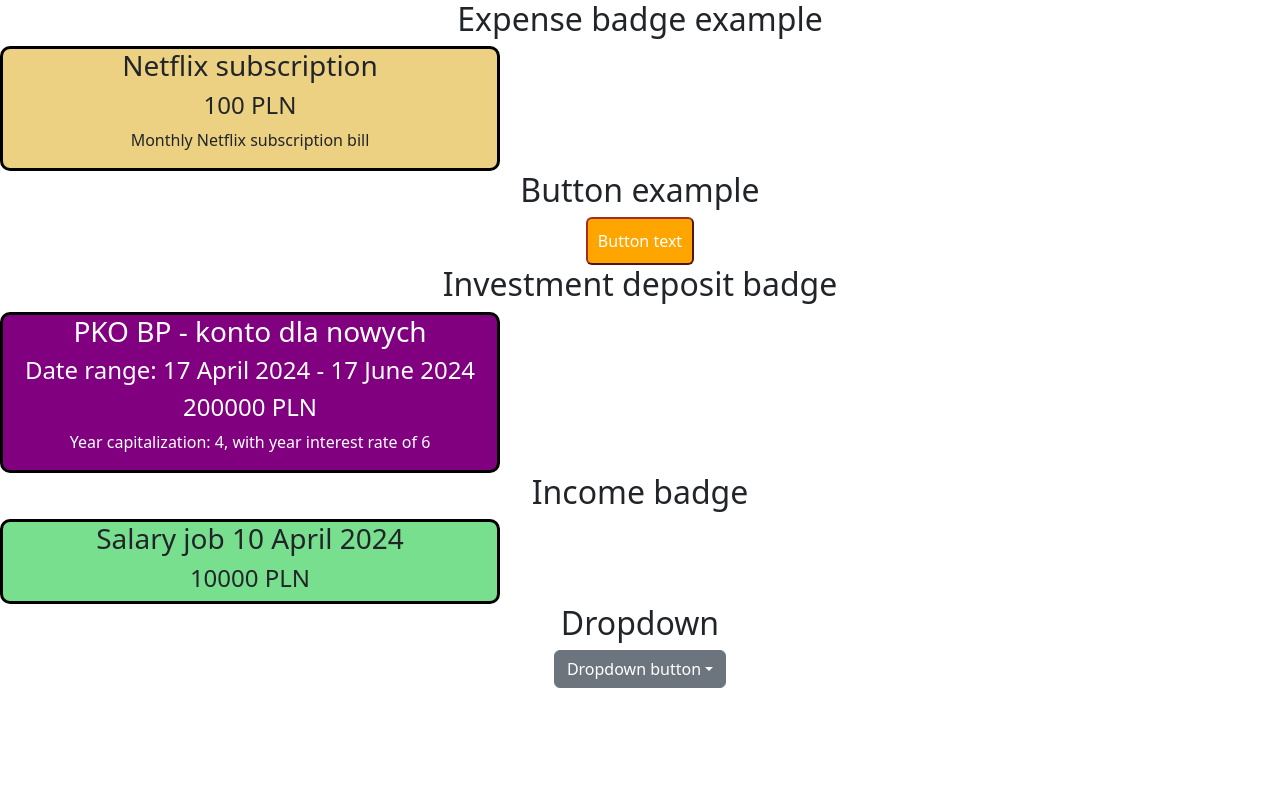
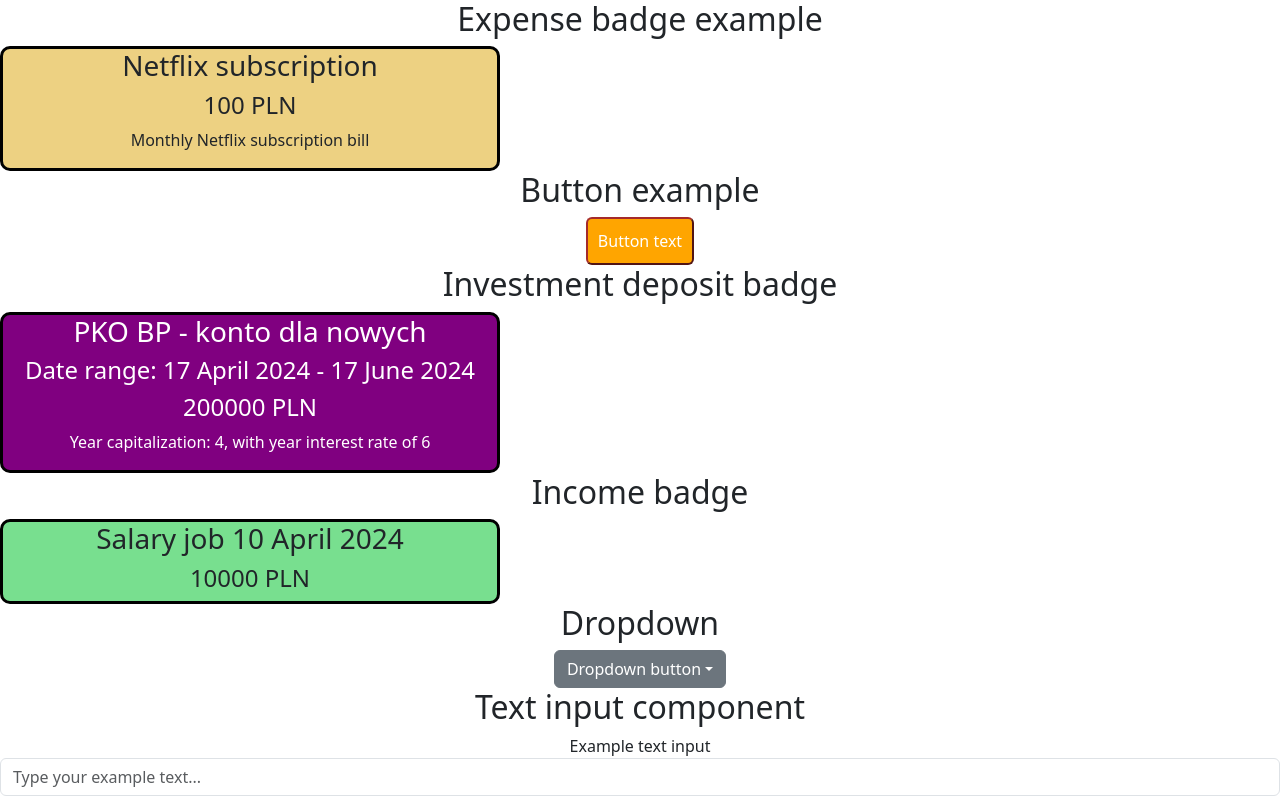
Before and after one commit to luckyluk07/ExpenseGuard, a React (Create React App) app in the folder expense_guard_frontend/: page / in a window 1280 px wide. Built offline with nearby package versions, Linux system fonts and the light colour scheme.

Commit message:
Add text input component

```diff
--- a/expense_guard_frontend/src/App.js
+++ b/expense_guard_frontend/src/App.js
@@ -4,6 +4,7 @@ import Button from './Components/Common/Button/Button';
 import InvestmentDepositBadge from './Components/InvestmentDeposit/InvestmentDepositBadge';
 import IncomeBadge from './Components/IncomeBadge/IncomeBadge';
 import Dropdown from './Components/Forms/Dropdown/Dropdown';
+import TextInput from './Components/Forms/TextInput/TextInput';
 
 function App() {
   return (
@@ -19,6 +20,8 @@ function App() {
         <IncomeBadge name='Salary' category={{name: 'job'}} money={{amount: 10000, currency: {code: "PLN"}}} receivedDate='10 April 2024'/>
         <h2>Dropdown</h2>
         <Dropdown options={[{name: 'option1'}, {name: 'option2'}, {name: 'option3'}]}/>
+        <h2>Text input component</h2>
+        <TextInput labelText={'Example text input'} inputId={'exampleId'} placeholder={'Type your example text...'}/>
       </main>
     </div>
   );
--- /dev/null
+++ b/expense_guard_frontend/src/Components/Forms/TextInput/TextInput.js
@@ -0,0 +1,11 @@
+import React from 'react'
+import './TextInput.css'
+
+function TextInput({labelText, inputId, placeholder}) {
+    return <div class='form-group'>
+        <label for={inputId}>{labelText}</label>
+        <input type='text' class='form-control' id={inputId} aria-describedby={inputId} placeholder={placeholder}/>
+    </div>
+}
+
+export default TextInput;
```
Also changed, not shown: expense_guard_frontend/src/Components/Forms/TextInput/TextInput.css (added).
